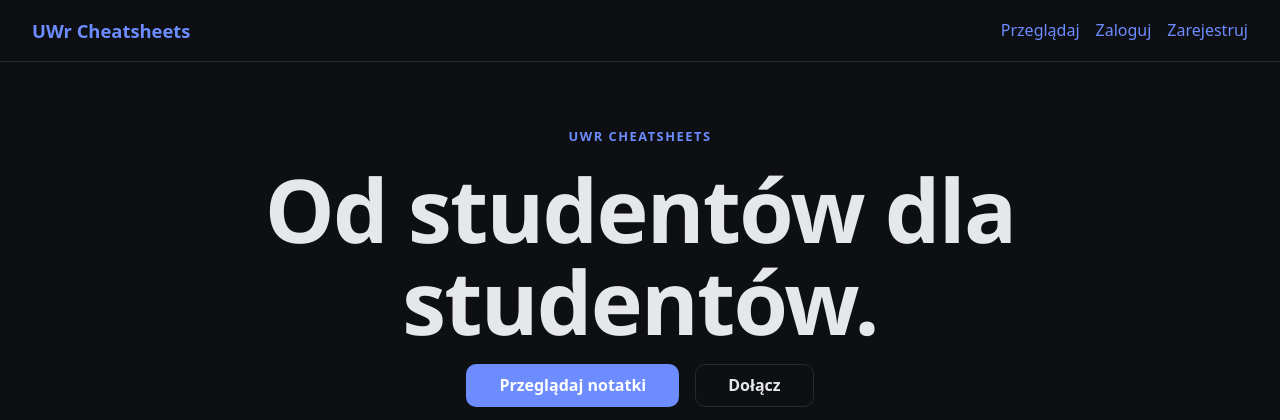
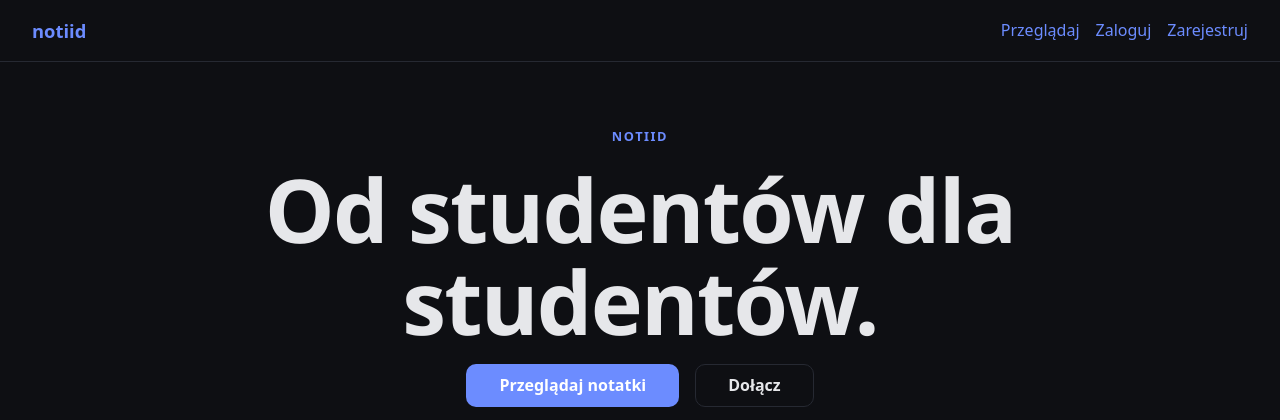
Before and after one commit to nihiL7331/uwr-cheatsheets-web, a Django app: page / in a window 1280 px wide. Shown: the top 420 px of the page. Run offline with Django 5.2, Linux system fonts and the light colour scheme.

Commit message:
refactor: rename `UWr Cheatsheets` to `notiid`, make it a one-line change in the future

```diff
--- a/config/settings.py
+++ b/config/settings.py
@@ -26,6 +26,7 @@ DEBUG = True
 
 ALLOWED_HOSTS = []
 
+SITE_NAME = "notiid"
 
 # Application definition
 
@@ -61,6 +62,7 @@ TEMPLATES = [
                 "django.template.context_processors.request",
                 "django.contrib.auth.context_processors.auth",
                 "django.contrib.messages.context_processors.messages",
+                "notes.context_processors.site_name",
             ],
         },
     },
--- /dev/null
+++ b/notes/context_processors.py
@@ -0,0 +1,5 @@
+from django.conf import settings
+
+
+def site_name(req):
+    return {"site_name": settings.SITE_NAME}
--- a/notes/templates/notes/base.html
+++ b/notes/templates/notes/base.html
@@ -4,12 +4,12 @@
 <head>
     <meta charset="utf-8" />
     <meta name="viewport" content="width=device-width, initial-scale=1" />
-    <title>{% block title %}UWr Cheatsheets{% endblock %}</title>
+        <title>{% block title %}{% endblock %}{{ site_name }}</title>
     <link rel="stylesheet" href="{% static 'notes/css/main.css' %}" />
 </head>
 <body>
     <header>
-        <h1><a href="{% url 'notes:landing' %}">UWr Cheatsheets</a></h1>
+        <h1><a href="{% url 'notes:landing' %}">{{ site_name }}</a></h1>
         <nav>
                 <a href="{% url 'notes:course_list' %}">Przeglądaj</a>
                 {% if user.is_authenticated %}
--- a/notes/templates/notes/course_detail.html
+++ b/notes/templates/notes/course_detail.html
@@ -1,6 +1,6 @@
 {% extends "notes/base.html" %}
 
-{% block title %}{{ course.name }} - UWr Cheatsheets{% endblock %}
+{% block title %}{{ course.name }} - {% endblock %}
 
 {% block content %}
 <p><a href="{% url 'notes:course_list' %}"> <- Wszystkie przedmioty</a></p>
--- a/notes/templates/notes/course_list.html
+++ b/notes/templates/notes/course_list.html
@@ -1,6 +1,6 @@
 {% extends "notes/base.html" %}
 
-{% block title %}Przedmioty - UWr Cheatsheets{% endblock %}
+{% block title %}Przedmioty - {% endblock %}
 
 {% block content %}
 <h2>Przedmioty</h2>
--- a/notes/templates/notes/landing.html
+++ b/notes/templates/notes/landing.html
@@ -1,11 +1,11 @@
 {% extends "notes/base.html" %}
 
-{% block title %}UWr Cheatsheets - studenckie notatki{% endblock %}
+{% block title %}homepage - {% endblock %}
 
 {% block content %}
 <section class="hero">
     <div class="hero__inner">
-        <p class="hero__eyebrow">UWr Cheatsheets</p>
+        <p class="hero__eyebrow">{{ site_name }}</p>
         <h1 class="hero__title">Od studentów dla studentów.</h1>
         <div class="hero__actions">
             <a class="btn btn--primary" href="{% url 'notes:course_list' %}">Przeglądaj notatki</a>
--- a/notes/templates/notes/upload_note.html
+++ b/notes/templates/notes/upload_note.html
@@ -1,6 +1,6 @@
 {% extends "notes/base.html" %}
 
-{% block title %}Dodaj notatkę - UWr Cheatsheets{% endblock %}
+{% block title %}Dodaj notatkę - {% endblock %}
 
 {% block content %}
 <h2>Dodaj notatkę</h2>
--- a/notes/templates/registration/login.html
+++ b/notes/templates/registration/login.html
@@ -1,5 +1,6 @@
 {% extends "notes/base.html" %}
-{% block title %}Logowanie - UWr Cheatsheets{% endblock %}
+
+{% block title %}Logowanie - {% endblock %}
 
 {% block content %}
 <h2>Logowanie</h2>
--- a/notes/templates/registration/register.html
+++ b/notes/templates/registration/register.html
@@ -1,6 +1,6 @@
 {% extends "notes/base.html" %}
 
-{% block title %}Rejestracja - UWr Cheatsheets{% endblock %}
+{% block title %}Rejestracja - {% endblock %}
 
 {% block content %}
 <h2>Rejestracja</h2>
```
